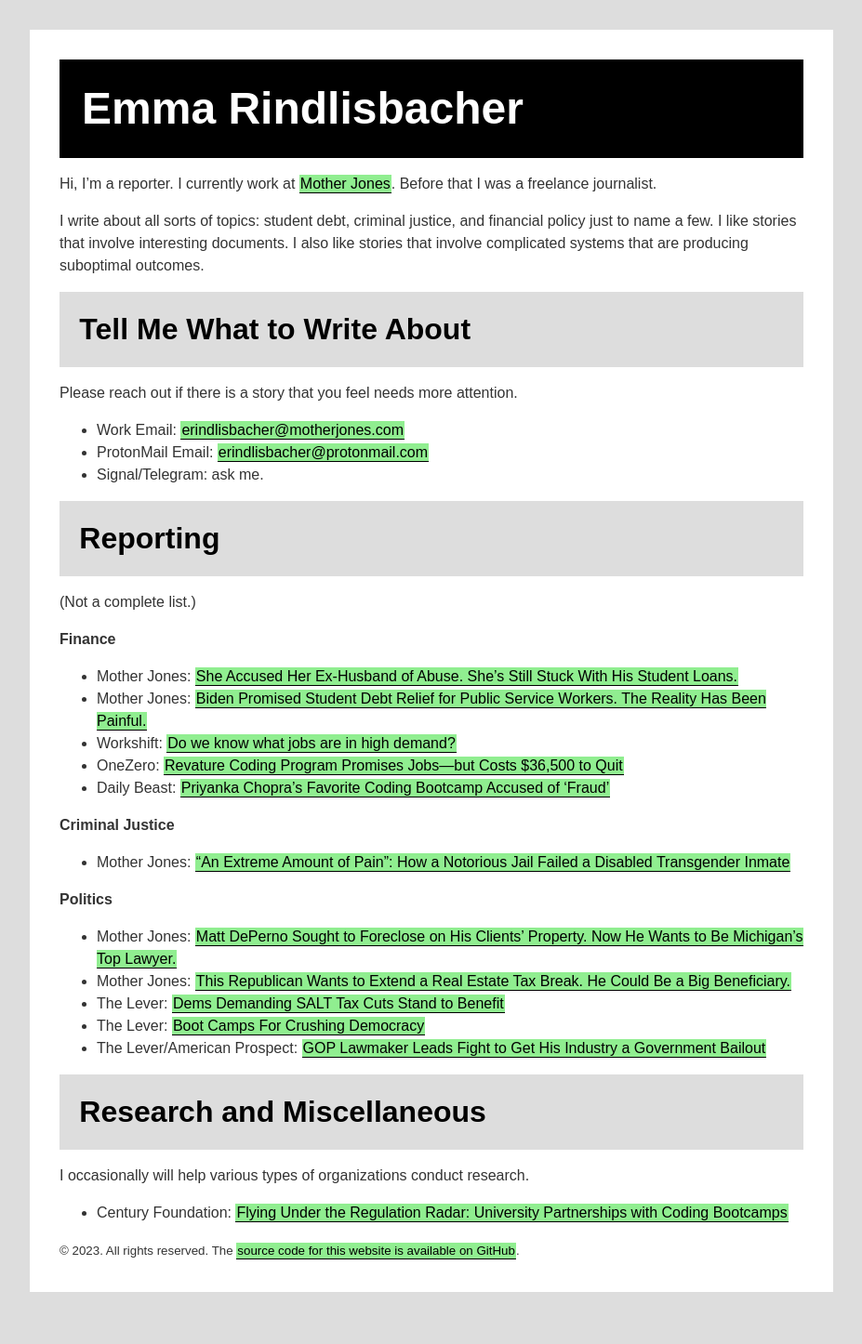
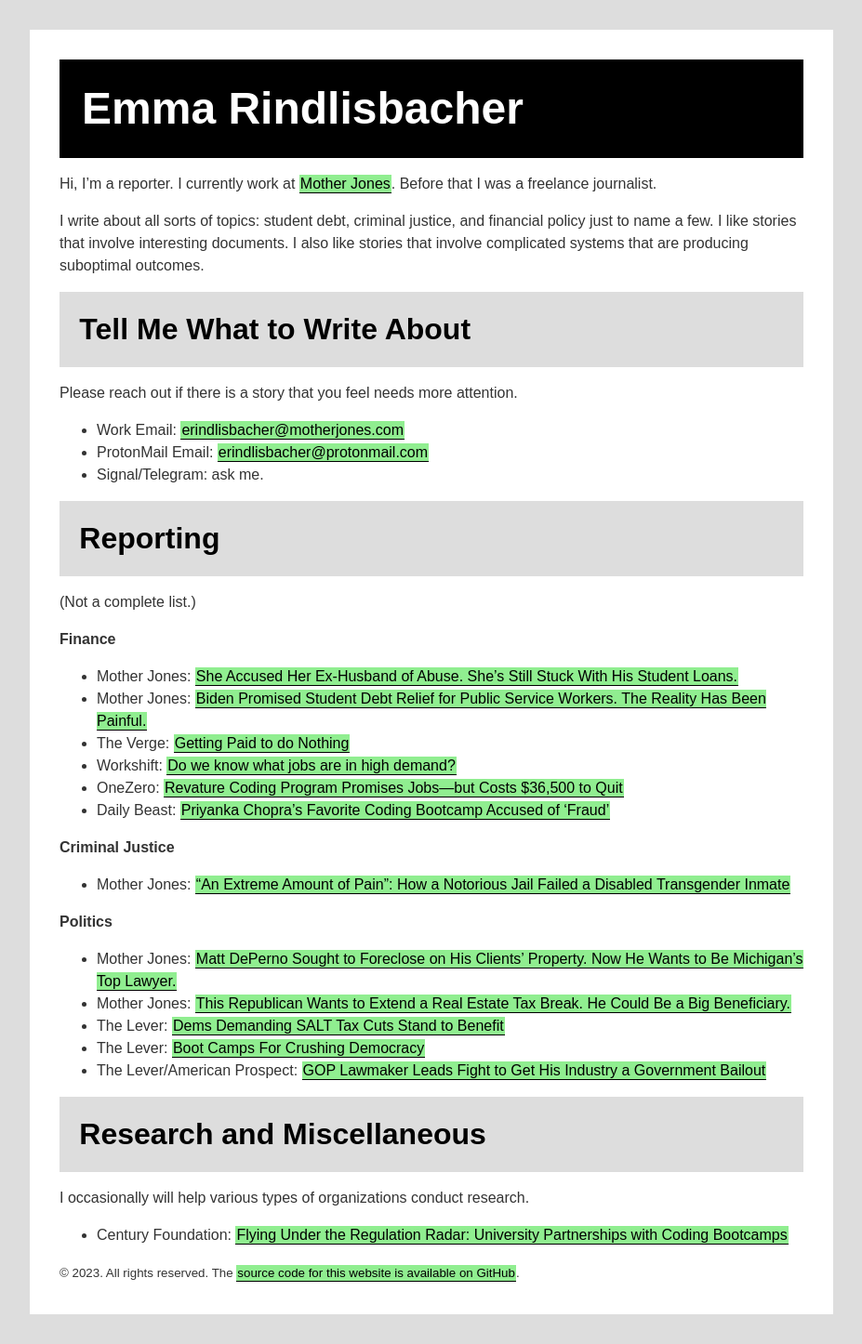
Before and after one commit to erindlisbacher/website, a Jekyll site: the page built from index.md, in a window 1280 px wide. Shown: the whole page at 93% size, without its empty margins (0-927 px from the left). Built offline with Jekyll 4.4.1, drawn with Linux system fonts in a browser that asks for light colours; before the commit the page ends 1422 px from its top, so only the background shows below that.

Commit message:
add article

```diff
--- a/index.md
+++ b/index.md
@@ -25,6 +25,7 @@ Please reach out if there is a story that you feel needs more attention.
 
 * Mother Jones: [She Accused Her Ex-Husband of Abuse. She’s Still Stuck With His Student Loans.](https://www.motherjones.com/politics/2022/04/spousal-consolidation-student-loans/)
 * Mother Jones: [Biden Promised Student Debt Relief for Public Service Workers. The Reality Has Been Painful.](https://www.motherjones.com/politics/2022/01/biden-promised-student-debt-relief-for-public-service-workers-the-reality-has-been-painful/)
+* The Verge: [Getting Paid to do Nothing](https://www.theverge.com/c/22820291/tech-jobs-outsourcing-infosys-bench-paid-to-do-nothing)
 * Workshift: [Do we know what jobs are in high demand?](https://workshift.opencampusmedia.org/do-we-know-what-jobs-are-in-high-demand/)
 * OneZero: [Revature Coding Program Promises Jobs—but Costs $36,500 to Quit](https://onezero.medium.com/recent-grads-are-being-lured-into-indentured-servitude-by-a-coding-bootcamp-8a3b2b8e87e8)
 * Daily Beast: [Priyanka Chopra’s Favorite Coding Bootcamp Accused of 'Fraud'](https://www.thedailybeast.com/priyanka-chopras-favorite-coding-bootcamp-holberton-accused-of-fraud)
```
